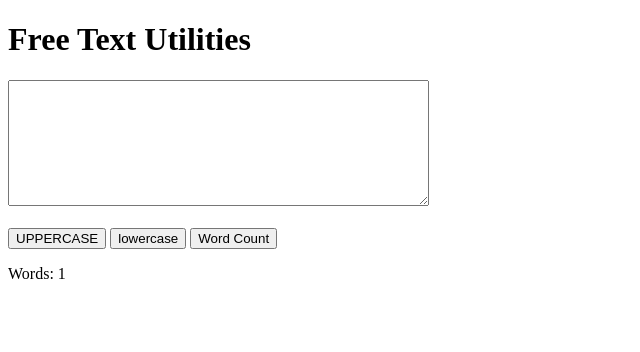
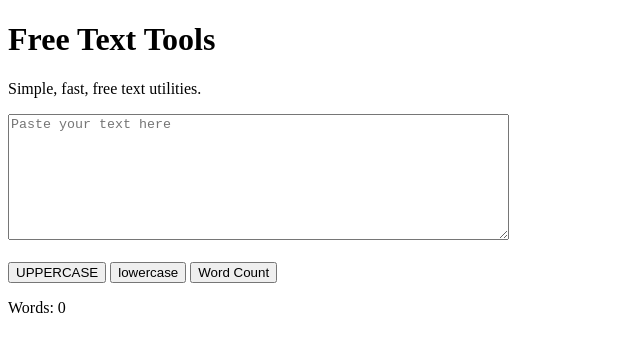
Before and after one commit to Innovative-Brat/text-tools, a plain HTML site: page index.html in a window 1280 px wide. Both pictures are taken after a click on the button "Word Count". Shown: the whole page, without its empty margins (0-640 px from the left). Drawn offline with Linux system fonts and the light colour scheme.

Commit message:
index.html

```diff
--- a/index.html
+++ b/index.html
@@ -1,12 +1,15 @@
 <!DOCTYPE html>
 <html>
 <head>
-  <title>Free Text Tools</title>
+  <title>Free Text Tools Online</title>
+  <meta name="description" content="Free online text tools: uppercase, lowercase, word counter. No signup required.">
 </head>
 <body>
-  <h1>Free Text Utilities</h1>
 
-  <textarea id="input" rows="8" cols="50"></textarea><br><br>
+  <h1>Free Text Tools</h1>
+  <p>Simple, fast, free text utilities.</p>
+
+  <textarea id="input" rows="8" cols="60" placeholder="Paste your text here"></textarea><br><br>
 
   <button onclick="toUpper()">UPPERCASE</button>
   <button onclick="toLower()">lowercase</button>
@@ -26,10 +29,11 @@
     }
 
     function countWords() {
-      let text = document.getElementById("input").value;
-      let count = text.trim().split(/\s+/).length;
+      let text = document.getElementById("input").value.trim();
+      let count = text ? text.split(/\s+/).length : 0;
       document.getElementById("result").innerText = "Words: " + count;
     }
   </script>
+
 </body>
 </html>
```
